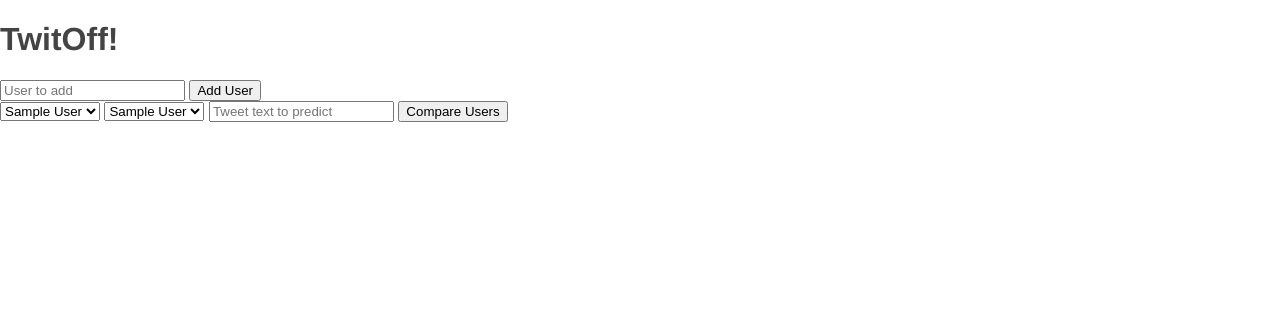
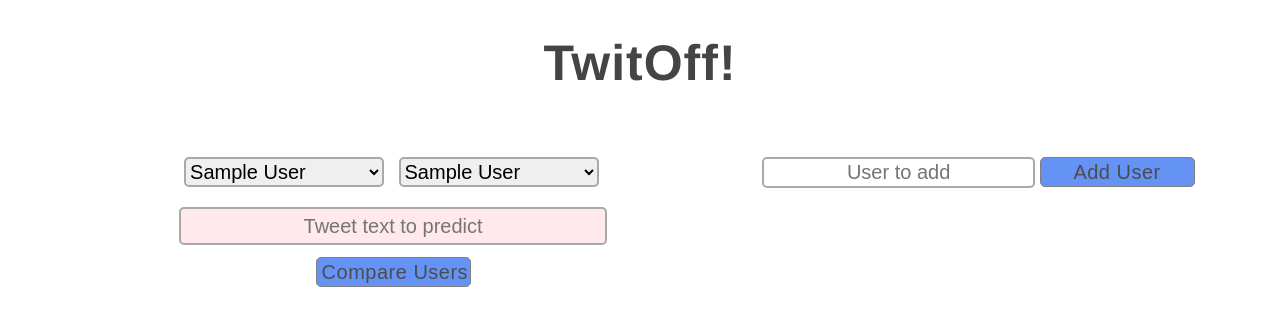
Before and after one commit to zarrinan/TwitOff, a Flask app: page / in a window 1280 px wide. Shown: the top 326 px of the page. Run offline with Flask 2, Linux system fonts and the light colour scheme; tables that the repository leaves empty hold one stand-in row (values such as "Sample post").

Commit message:
Add styles to home page

```diff
--- a/twitoff/static/css/main.css
+++ b/twitoff/static/css/main.css
@@ -1,6 +1,91 @@
 body {
-  margin: 0;
+  margin: auto;
   padding: 0;
   font-family: "Helvetica Neue", Helvetica, Arial, sans-serif;
   color: #444;
+  font-size: 16px;
 }
+
+.main-header {
+  text-align: center;
+  font-weight: 600;
+  font-size: 50px;
+  letter-spacing: 1px;
+  margin-bottom: 60px;
+}
+
+.main-container {
+  display: flex;
+  flex-direction: row;
+  margin: 0 auto;
+  width: 90%;
+}
+
+.display-block {
+  display: block;
+}
+
+.input-text {
+  width: 420px;
+  margin-top: 15px;
+  margin-bottom: 7px;
+  line-height: 30px;
+  background-color: #ffe9ec;
+}
+
+.compare-text {
+  display: flex;
+  align-items: center;
+  flex-direction: column;
+}
+.comparison {
+  width: 58%;
+  display: flex;
+  align-items: center;
+  flex-direction: column;
+  background-color: #fff;
+}
+
+.users {
+  width: 40%;
+  padding-left: 40px;
+  /*background-color: lightgrey;*/
+}
+.display-inline {
+  display: inline;
+}
+
+.submit {
+  background-color: #6593f5;
+  height: 30px;
+  border: solid grey 1.5px;
+  border-radius: 5px;
+  box-shadow: 2px;
+  color: #4c4c4c;
+  width: 155px;
+  padding: 2px 5px;
+  font-weight: 100;
+  letter-spacing: 0.5px;
+}
+
+select {
+  margin: 5px;
+  width: 200px;
+  height: 30px;
+}
+
+input {
+  display: inline-block;
+  font-size: 20px;
+  margin: 5px 0;
+  text-align: center;
+  line-height: 20px;
+  padding: 2px;
+  font-weight: 100;
+}
+
+select, input {
+  border-radius: 5px;
+  border: solid #A9A9A9 2px;
+  font-size: 20px;
+}
--- a/twitoff/templates/base.html
+++ b/twitoff/templates/base.html
@@ -5,28 +5,38 @@
   <title>TwitOff!  - {{title}}</title>
   <link rel="stylesheet" href="{{ url_for('static', filename='css/main.css') }}">
 <body>
-        <h1>TwitOff!</h1>
+  <h1 class="main-header">TwitOff!</h1>
+  <div class="main-container">
 
    {% block content %}
-        <form action="/user" method="post" accept-charset="utf-8">
-            <input type="text" name="user_name" placeholder="User to add">
-            <input type="submit" value="Add User">
-        </form>
 
-        <form action="/compare" method="post" accept-charset="utf-8">
-            <select name="user1">
+    <section class="comparison">
+      <form class="compare" action="/compare" method="post" accept-charset="utf-8">
+        <select class="display-inline" name="user1">
           {% for user in users %}
           <option value="{{ user.name }}">{{ user.name }}</option>
           {% endfor %}
         </select>
-            <select name="user2">
+        <select class="display-inline" name="user2">
           {% for user in users %}
           <option value="{{ user.name }}">{{ user.name }}</option>
           {% endfor %}
         </select>
-            <input type="text" name="tweet_text" placeholder="Tweet text to predict">
-            <input type="submit" value="Compare Users">
+          <div class="compare-text">
+            <input class="display-block input-text" type="text" name="tweet_text" placeholder="Tweet text to predict">
+            <input class="display-block submit" type="submit" value="Compare Users">
+          </div>
       </form>
+    </section>
+
+    <section class="users">
+      <form action="/user" method="post" accept-charset="utf-8">
+        <input type="text" name="user_name" placeholder="User to add">
+        <input class="submit" type="submit" value="Add User">
+      </form>
+    </section>
+
   {% endblock %}
+   </div>
   </body>
 </html>
```
Lines whose indentation alone changed are shown as unchanged.
